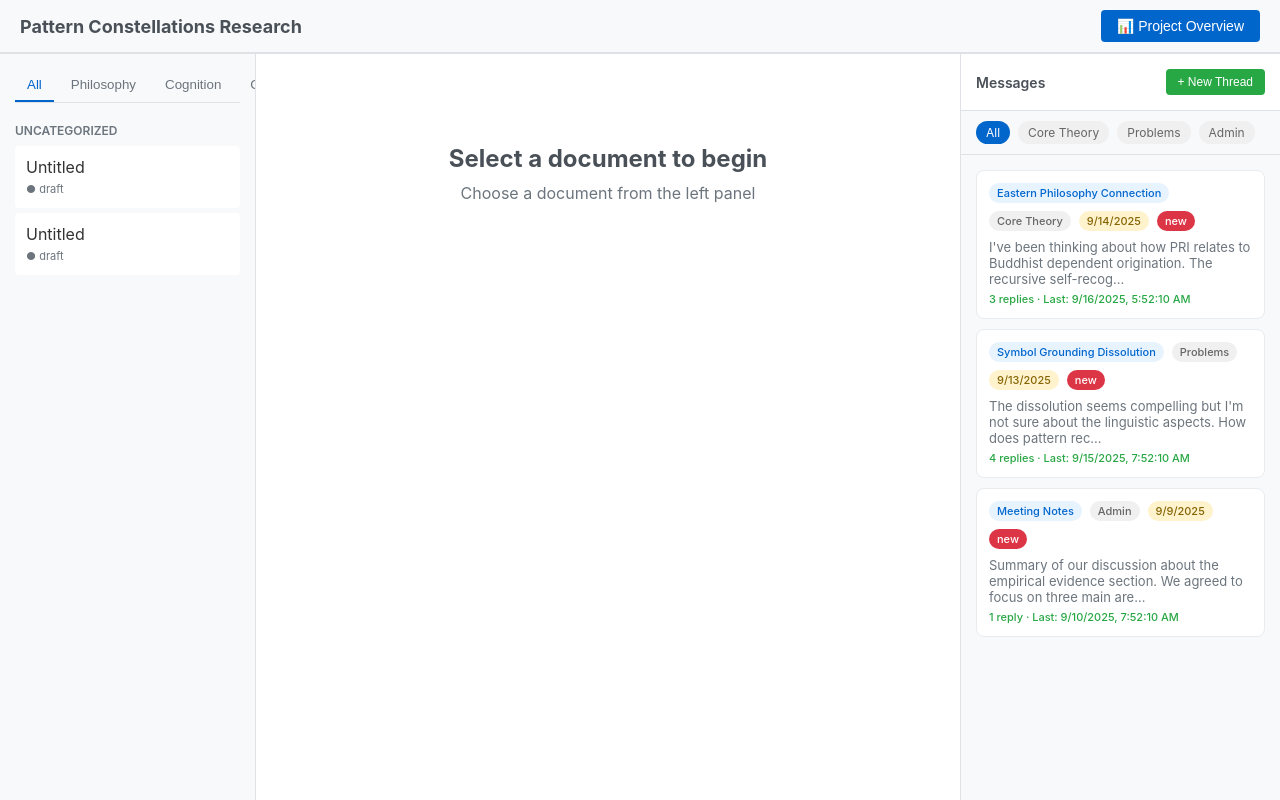
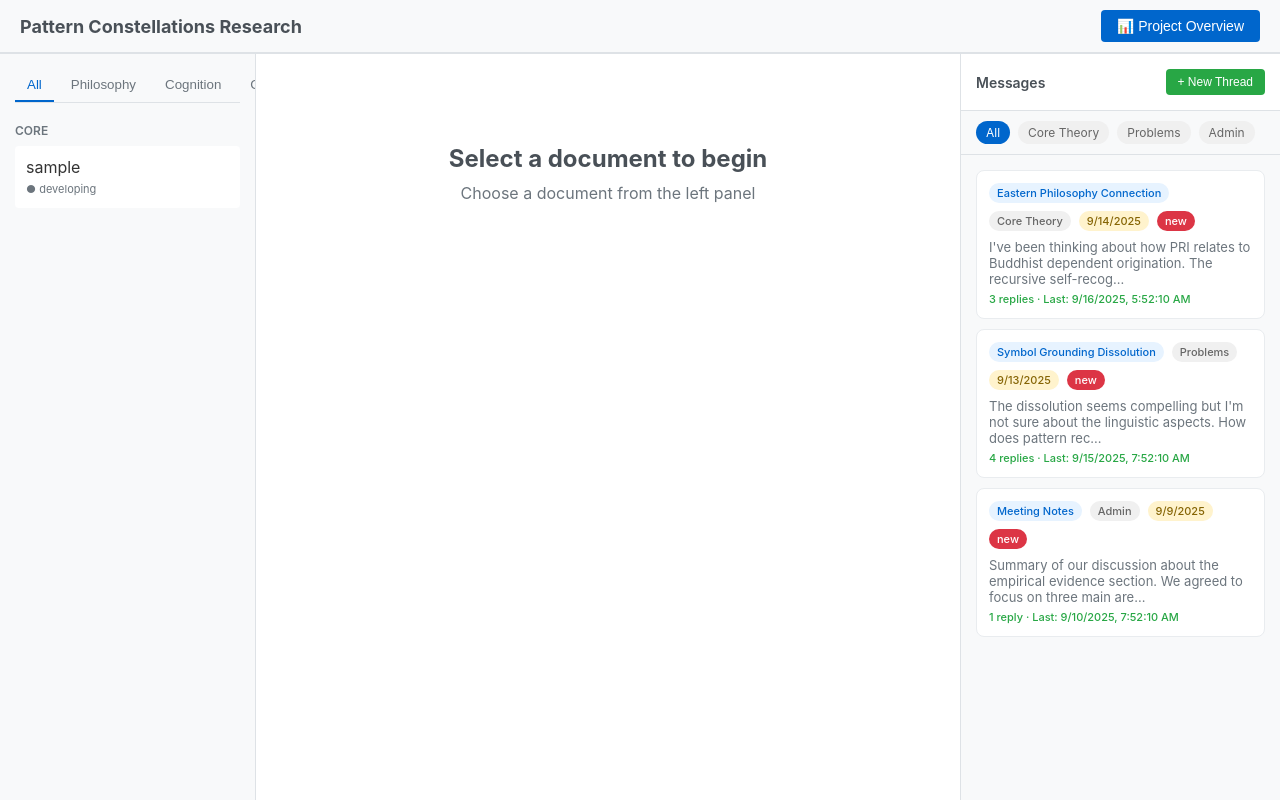
Before and after one commit to aathanor/ResearchSite, a website: page site/index.html in a window 1280 px wide. Drawn offline with Linux system fonts and the light colour scheme; no server answers.

Commit message:
index.html fixes

```diff
--- a/site/index.html
+++ b/site/index.html
@@ -987,8 +987,10 @@
                 let processedDocs = [];
                 if (Array.isArray(docsArray)) {
                     processedDocs = docsArray;
-                } else if (docsArray.documents && Array.isArray(docsArray.documents)) {
-                    processedDocs = docsArray.documents;
+                } else if (docsArray.documents && typeof docsArray.documents === 'object') {
+                    // Handle the structure: {documents: {"sample.md": {...}}}
+                    processedDocs = Object.values(docsArray.documents);
+                    console.log('Extracted from documents object:', processedDocs);
                 } else if (typeof docsArray === 'object') {
                     // If it's an object, try to extract documents from various possible keys
                     processedDocs = Object.values(docsArray);
@@ -1012,7 +1014,7 @@
                 // Group by category
                 const categories = {};
                 Object.values(uniqueDocs).forEach(doc => {
-                    // Try multiple ways to get category
+                    // Try multiple ways to get category - prioritize frontmatter
                     const cat = doc.frontmatter?.category ||
                               doc.category ||
                               doc.meta?.category ||
@@ -1039,20 +1041,21 @@
                         item.className = 'document-item';
                         item.dataset.id = doc.id;
 
-                        // Handle different lens/tag formats
-                        const lenses = doc.lens || doc.lenses || doc.tags || [];
+                        // Handle different lens/tag formats - prioritize frontmatter
+                        const lenses = doc.frontmatter?.lens || doc.lens || doc.lenses || doc.tags || [];
                         item.dataset.lenses = Array.isArray(lenses) ? lenses.join(' ') : '';
 
-                        // Try multiple ways to get title
-                        const title = doc.title ||
-                                    doc.frontmatter?.title ||
+                        // Try multiple ways to get title - prioritize frontmatter
+                        const title = doc.frontmatter?.title ||
+                                    doc.title ||
                                     doc.name ||
                                     doc.filename ||
+                                    doc.id ||
                                     'Untitled';
 
-                        // Try multiple ways to get status
-                        const status = doc.status ||
-                                     doc.frontmatter?.status ||
+                        // Try multiple ways to get status - prioritize frontmatter
+                        const status = doc.frontmatter?.status ||
+                                     doc.status ||
                                      doc.meta?.status ||
                                      'draft';
 
```
